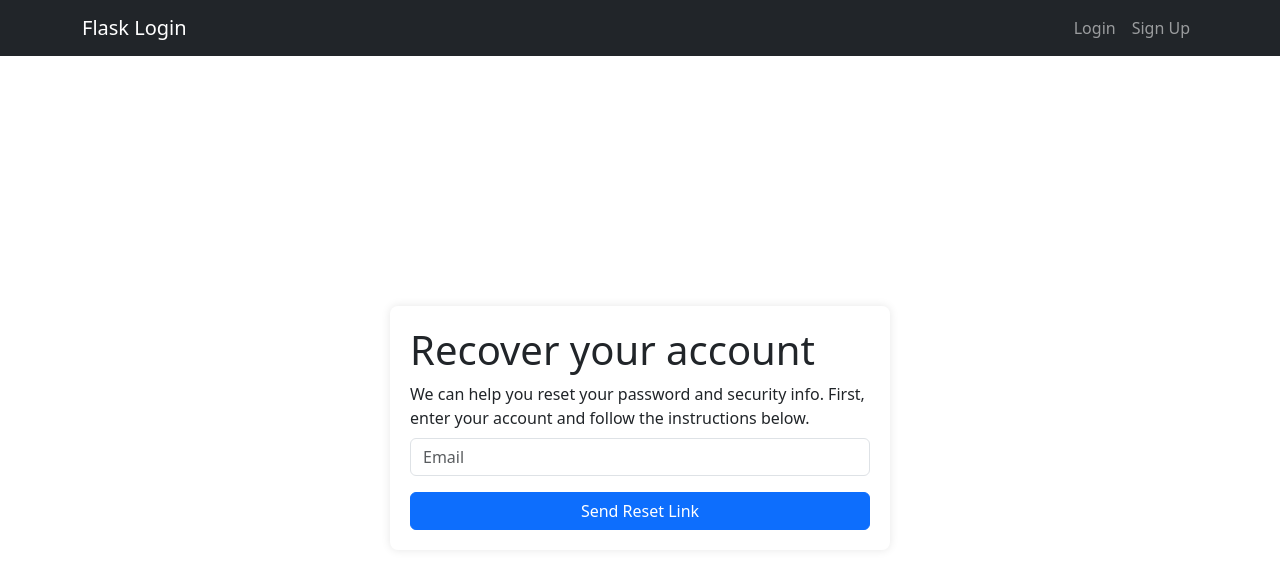
After one commit to Sibikrish3000/flask_login, a Flask app: page /password_reset in a window 1280 px wide. The commit adds this page. Shown: the top 569 px of the page. Run offline with Flask 3, Linux system fonts and the light colour scheme; parts of the project's set-up code (start-up, migrations or seed data) failed here and were passed over.

Commit message:
added reset password

```diff
--- a/app.py
+++ b/app.py
@@ -1,5 +1,7 @@
 from flask import Flask, render_template, request, redirect, url_for, flash, session
 from flask_sqlalchemy import SQLAlchemy
+from flask_mail import Message, Mail
+from itsdangerous import URLSafeTimedSerializer
 from flask_login import LoginManager, UserMixin, login_user, logout_user, login_required, current_user
 from werkzeug.security import generate_password_hash, check_password_hash
 import os
@@ -18,6 +20,12 @@ login_manager.init_app(app)
 login_manager.login_view = 'login'
 print(app.config['GOOGLE_CLIENT_ID'])
 print(app.config['GOOGLE_CLIENT_SECRET'])
+mail =Mail(app)
+# Serializer to generate and validate the reset token
+s = URLSafeTimedSerializer(app.config['SECRET_KEY'])
+
+
+
 
 # User model
 class User(UserMixin, db.Model):
@@ -39,9 +47,53 @@ def load_user(id):
     return User.query.get(int(id))
 
 # Routes
+
 @app.route('/')
 def index():
     return render_template('index.html')
+
+@app.route('/password_reset', methods=['GET', 'POST'])
+def password_reset_request():
+    if request.method == 'POST':
+        user_input = request.form['email_or_username'].lower()
+
+        # Check if the input is an email or username
+        user = User.query.filter((User.email == user_input) | (User.username == user_input)).first()
+        if user:
+            token = s.dumps(user.email, salt='password-reset-salt')  # Generate reset token
+            reset_url = url_for('password_reset', token=token, _external=True)  # Password reset URL
+
+            # Send the email with the password reset link
+            msg = Message('Password Reset Request', recipients=[user.email])
+            msg.body = f"To reset your password, click the following link: {reset_url}"
+            mail.send(msg)
+
+            flash('Password reset link has been sent to your email.', 'info')
+            return redirect(url_for('login'))  # Redirect after sending the reset email
+        flash('No user found with that email address.', 'warning')
+    return render_template('password_reset_request.html')
+
+
+@app.route('/password_reset/<token>', methods=['GET', 'POST'])
+def password_reset(token):
+    try:
+        # Confirm the token is valid and has not expired
+        email = s.loads(token, salt='password-reset-salt', max_age=3600)  # max_age is 1 hour
+        user = User.query.filter_by(email=email).first()
+    except Exception as e:
+        flash('The password reset link is invalid or has expired.', 'danger')
+        return redirect(url_for('login'))
+
+    if request.method == 'POST':
+        new_password = request.form['password']
+        print(new_password)
+        user.set_password(new_password)  # Hash and store the new password
+        db.session.commit()
+        flash('Your password has been updated successfully!', 'success')
+        return redirect(url_for('login'))
+
+    return render_template('password_reset.html')
+
 
 @app.route('/login', methods=['GET', 'POST'])
 def login():
@@ -49,7 +101,8 @@ def login():
         return redirect(url_for('index'))
 
     if request.method == 'POST':
-        user = User.query.filter_by(email=request.form['email']).first()
+        email = request.form['email'].lower()
+        user = User.query.filter_by(email=email).first()
         if user and user.check_password(request.form['password']):
             login_user(user)
             return redirect(url_for('index'))
@@ -157,13 +210,14 @@ def signup():
         return redirect(url_for('index'))
 
     if request.method == 'POST':
-        if User.query.filter_by(email=request.form['email']).first() or User.query.filter_by(username=request.form['username']).first():
+        email = request.form['email'].lower()
+        if User.query.filter_by(email=email).first() or User.query.filter_by(username=request.form['username']).first():
             flash('Email or username already registered')
             return redirect(url_for('signup'))
 
         user = User(
             username=request.form['username'],
-            email=request.form['email']
+            email=email
         )
         user.set_password(request.form['password'])
         db.session.add(user)
--- a/requirements.txt
+++ b/requirements.txt
@@ -10,3 +10,5 @@ requests==2.31.0
 oauthlib==3.2.2
 pyOpenSSL==23.3.0
 email-validator==2.1.0.post1
+flask_mail
+itsdangerous
--- a/templates/base.html
+++ b/templates/base.html
@@ -9,6 +9,13 @@
         .auth-container {
             max-width: 400px;
             margin: 50px auto;
+            padding: 20px;
+            box-shadow: 0 0 10px rgba(0,0,0,0.1);
+            border-radius: 8px;
+        }
+        .pass-reset-container {
+            max-width: 500px;
+            margin: 250px auto;
             padding: 20px;
             box-shadow: 0 0 10px rgba(0,0,0,0.1);
             border-radius: 8px;
--- a/templates/login.html
+++ b/templates/login.html
@@ -14,6 +14,7 @@
             <label for="password" class="form-label">Password</label>
             <input type="password" class="form-control" id="password" name="password" required>
         </div>
+        <a href="{{ url_for('password_reset_request') }}"  class="text-center">Forgot your password?</a>
         <button type="submit" class="btn btn-primary w-100">Login</button>
     </form>
 
--- /dev/null
+++ b/templates/password_reset_request.html
@@ -0,0 +1,20 @@
+{% extends "base.html" %}
+
+
+{% block title %}Reset password{% endblock %}
+
+{% block content %}
+<!-- templates/password_reset_request.html -->
+    <div class="pass-reset-container">
+    <h1>Recover your account</h1>
+
+<form method="POST">
+    <div class="mb-3">
+            <label for="email_or_username" class="form-label">We can help you reset your password and security info. First, enter your account and follow the instructions below.</label>
+            <input type="text" class="form-control" id="email_or_username" name="email_or_username" placeholder="Email" required>
+        </div>
+    <button type="submit" class="btn btn-primary w-100">Send Reset Link</button>
+</form>
+    </div>
+
+{% endblock %}
```
Also changed, not shown: config.py (+7 -2 lines), templates/password_reset.html (added, +18 -0 lines), test_email.py (added, +8 -0 lines), 1 other file.
